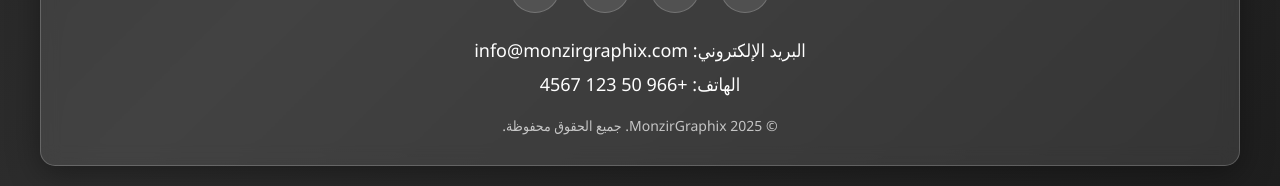
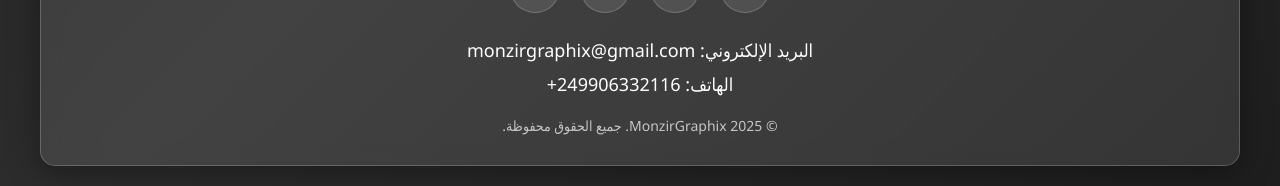
Before and after one commit to monzirgraphix/DesignServices, a plain HTML site: page index.html in a window 1280 px wide. Shown: the part 1205-1391 px from the top of the page. Drawn offline with Linux system fonts and the light colour scheme.

Commit message:
Update index.html

```diff
--- a/index.html
+++ b/index.html
@@ -580,8 +580,8 @@
                 <a href="#" target="_blank"><i class="fab fa-whatsapp"></i></a>
             </div>
             <div class="contact-info">
-                <p data-en="Email: info@monzirgraphix.com" data-ar="البريد الإلكتروني: info@monzirgraphix.com">البريد الإلكتروني: info@monzirgraphix.com</p>
-                <p data-en="Phone: +966 50 123 4567" data-ar="الهاتف: +966 50 123 4567">الهاتف: +966 50 123 4567</p>
+                <p data-en="Email: monzirgraphix@gmail.com " data-ar="البريد الإلكتروني: monzirgraphix@gmail.com ">البريد الإلكتروني: info@monzirgraphix.com</p>
+                <p data-en="Phone: +249906332116" data-ar="الهاتف: 249906332116+ ">الهاتف:   </p>
             </div>
             <div class="copyright">
                 <p data-en="&copy; 2025 MonzirGraphix. All rights reserved." data-ar="&copy; 2025 MonzirGraphix. جميع الحقوق محفوظة.">&copy; 2025 MonzirGraphix. جميع الحقوق محفوظة.</p>
```
